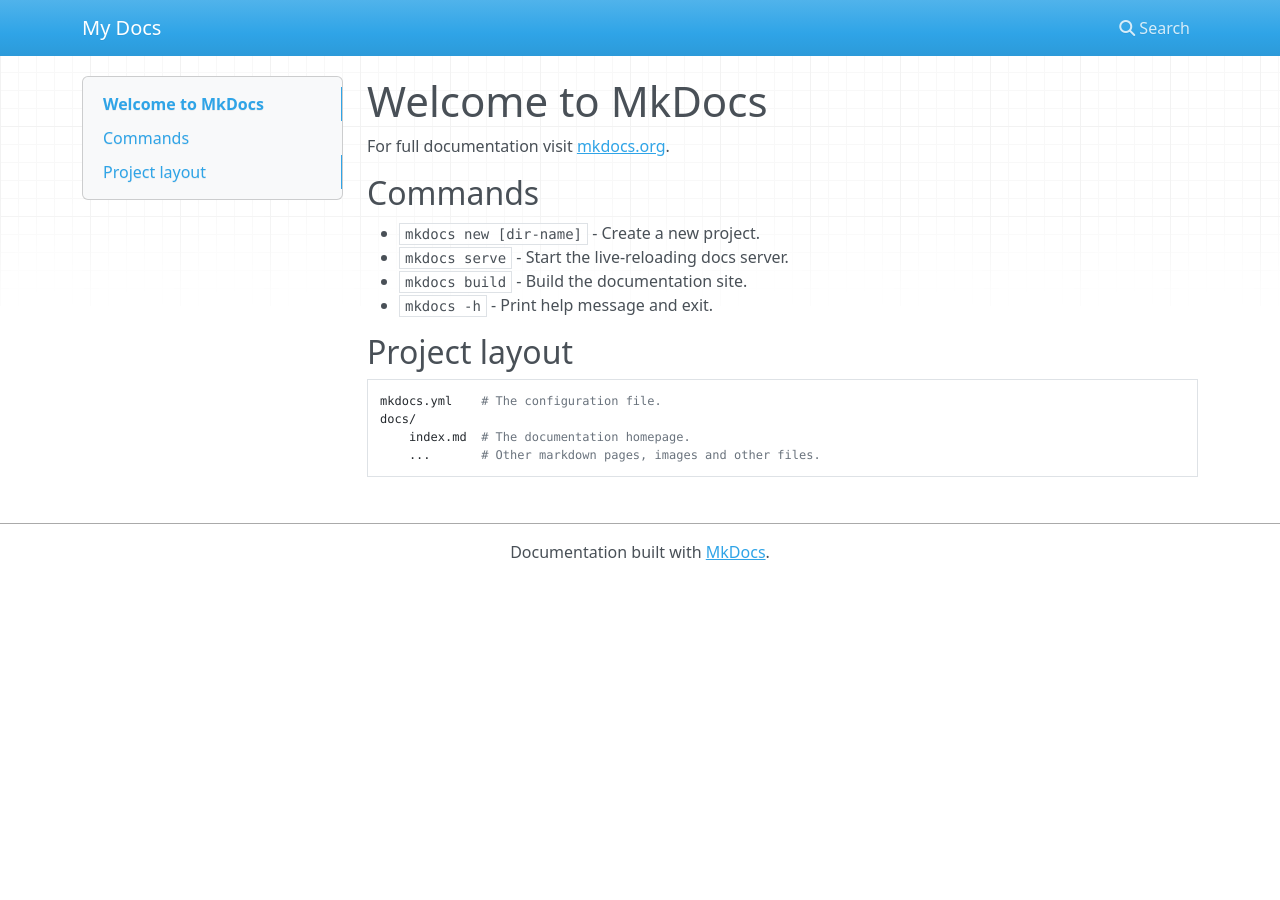
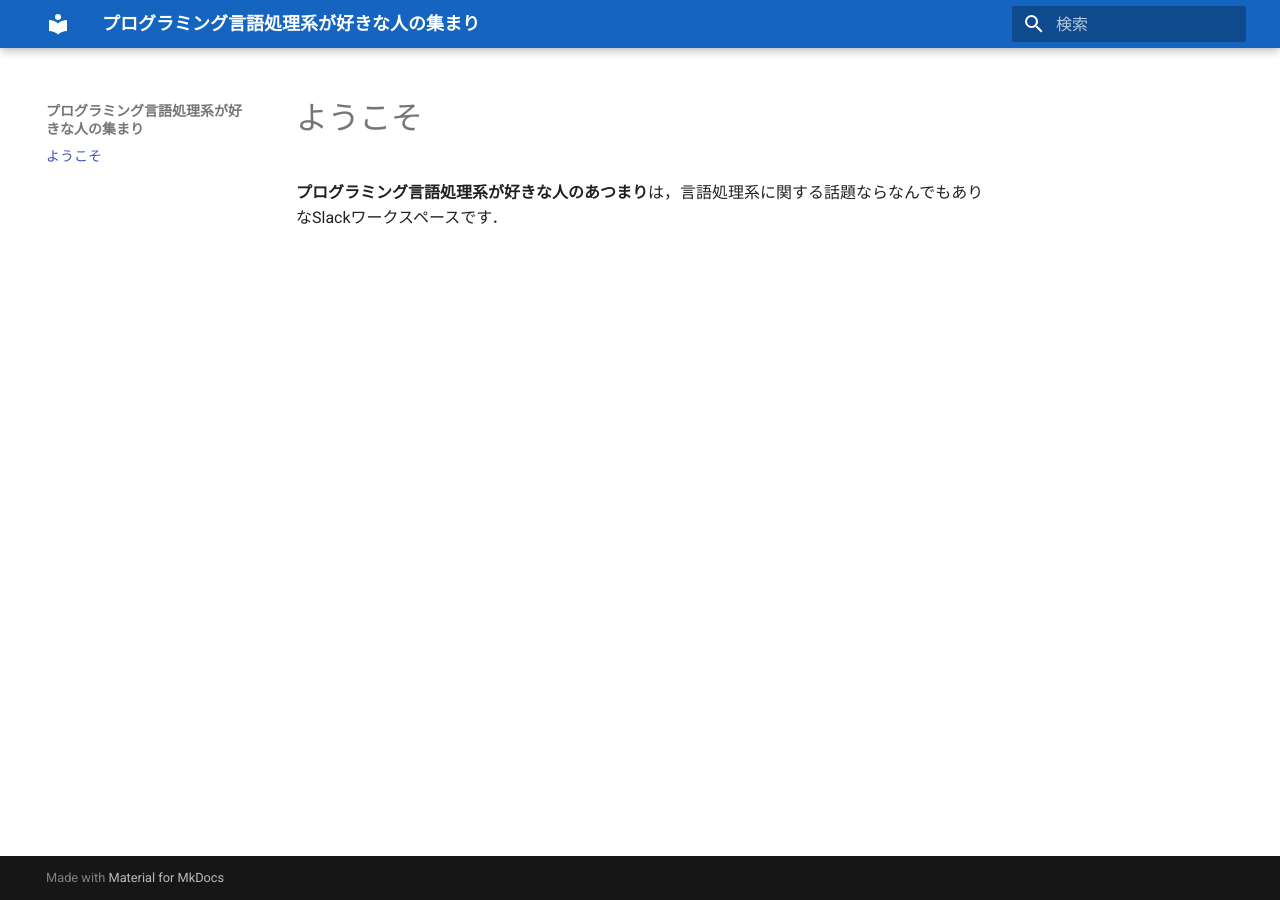
Before and after one commit to prog-lang-sys-ja-slack/wiki, an MkDocs documentation site: the page built from docs/index.md, in a window 1280 px wide. Built offline with MkDocs 1.6.1 and Material for MkDocs 9.7.7, drawn with Linux system fonts in a browser that asks for light colours; nearby versions of some CDN libraries.

Commit message:
Arrange the theme

```diff
--- /dev/null
+++ b/docs/css/custom.css
@@ -0,0 +1,7 @@
+.md-header {
+  background: #1565C0;
+}
+
+.md-logo {
+  display: none;
+}
--- a/docs/index.md
+++ b/docs/index.md
@@ -1,17 +1,3 @@
-# Welcome to MkDocs
+# ようこそ
 
-For full documentation visit [mkdocs.org](https://www.mkdocs.org).
-
-## Commands
-
-* `mkdocs new [dir-name]` - Create a new project.
-* `mkdocs serve` - Start the live-reloading docs server.
-* `mkdocs build` - Build the documentation site.
-* `mkdocs -h` - Print help message and exit.
-
-## Project layout
-
-    mkdocs.yml    # The configuration file.
-    docs/
-        index.md  # The documentation homepage.
-        ...       # Other markdown pages, images and other files.
+**プログラミング言語処理系が好きな人のあつまり**は，言語処理系に関する話題ならなんでもありなSlackワークスペースです．
--- a/mkdocs.yml
+++ b/mkdocs.yml
@@ -1 +1,11 @@
-site_name: My Docs
+site_name: プログラミング言語処理系が好きな人の集まり
+
+theme:
+  name: 'material'
+  language: 'ja'
+  extra:
+    search:
+      language: 'ja'
+
+extra_css:
+  - "css/custom.css"
```
Also changed, not shown: 1 other file.
